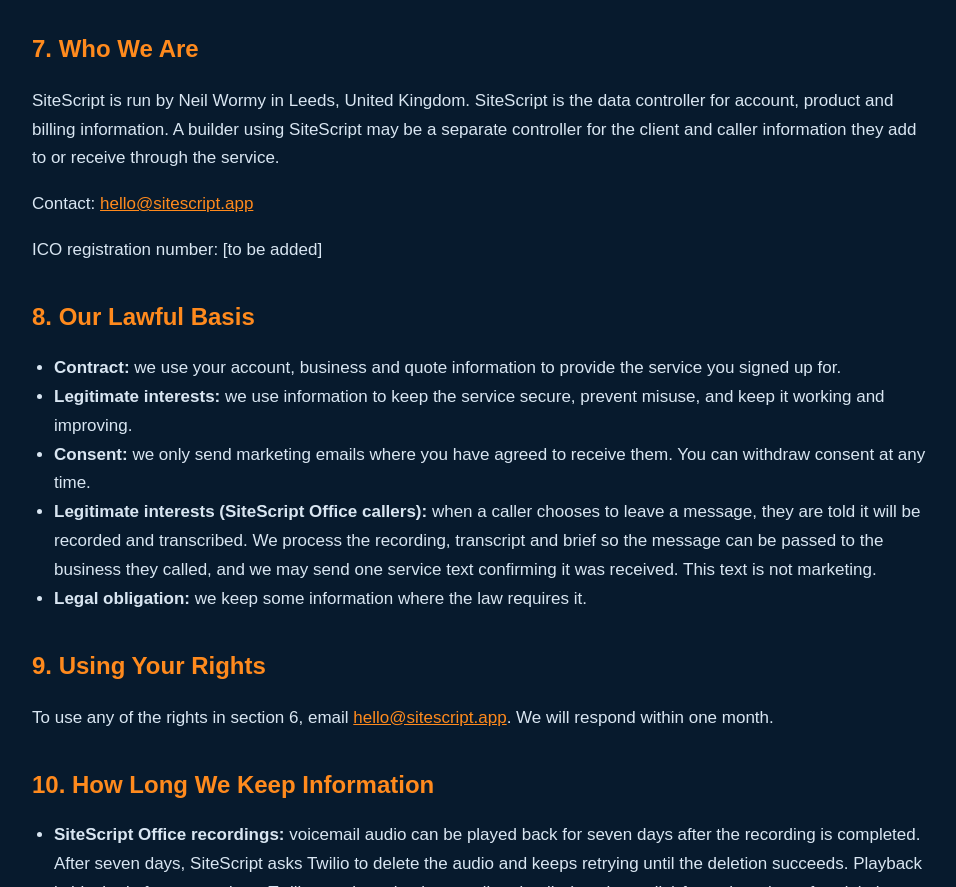
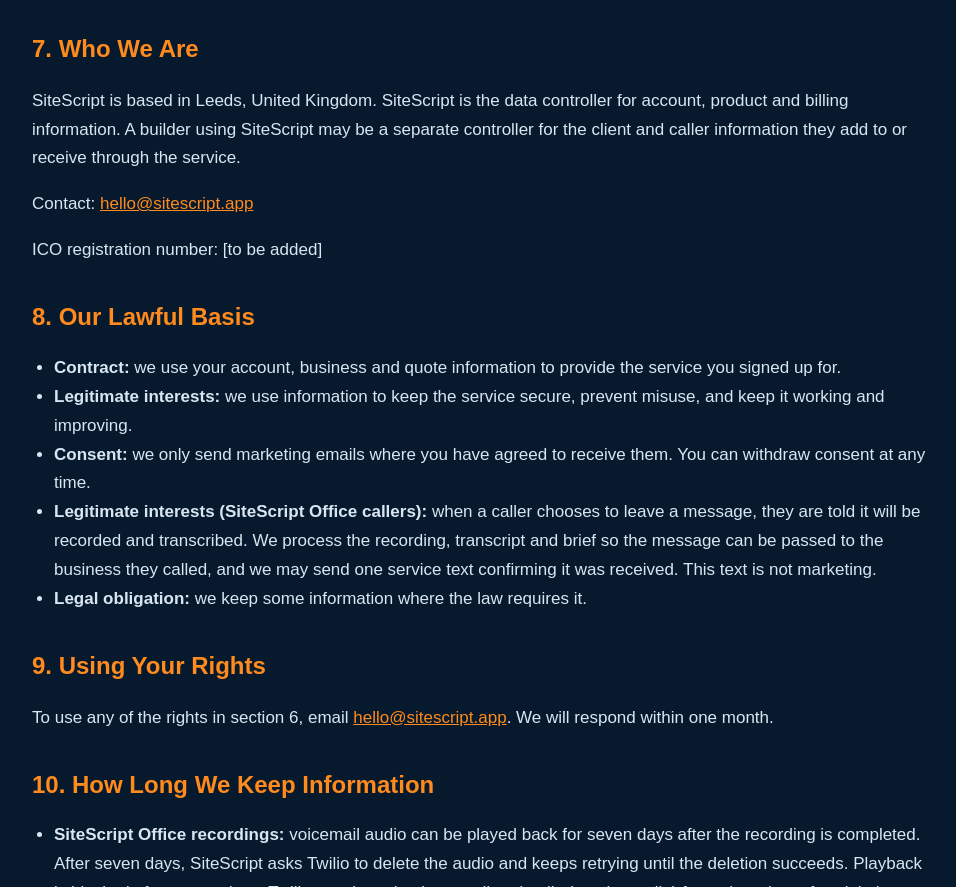
Before and after one commit to wormy293-cloud/SiteScript-Landing, a plain HTML site: page privacy.html in a window 1280 px wide. Shown: the part 1990-2877 px from the top of the page, without its empty margins (158-1114 px from the left). Drawn offline with Linux system fonts and the light colour scheme.

Commit message:
Privacy: remove owner's full name

```diff
--- a/privacy.html
+++ b/privacy.html
@@ -137,7 +137,7 @@
 
     <h2>7. Who We Are</h2>
     <p>
-      SiteScript is run by Neil Wormy in Leeds, United Kingdom. SiteScript is the data
+      SiteScript is based in Leeds, United Kingdom. SiteScript is the data
       controller for account, product and billing information. A builder using SiteScript
       may be a separate controller for the client and caller information they add to or
       receive through the service.
```
